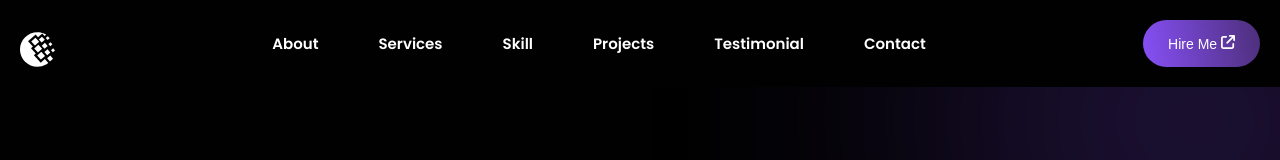
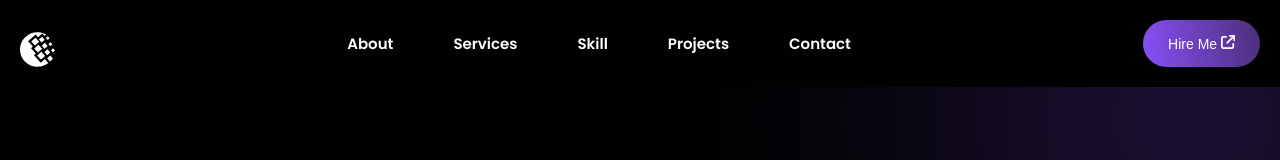
Before and after one commit to kinxxy/portfolioSite, a React (Create React App) app: page / in a window 1280 px wide. Shown: the top 160 px of the page. Built offline with nearby package versions, Linux system fonts and the light colour scheme; grey boxes are pictures that could not be loaded.

Commit message:
first commit

```diff
--- a/src/data.js
+++ b/src/data.js
@@ -15,7 +15,7 @@ export const menu = [
     {name:"Services"},
     {name:"Skill"},
     {name:"Projects"},
-    {name:"Testimonial"},
+    //{name:"Testimonial"},
     {name:"Contact"},
 ]
 
```
